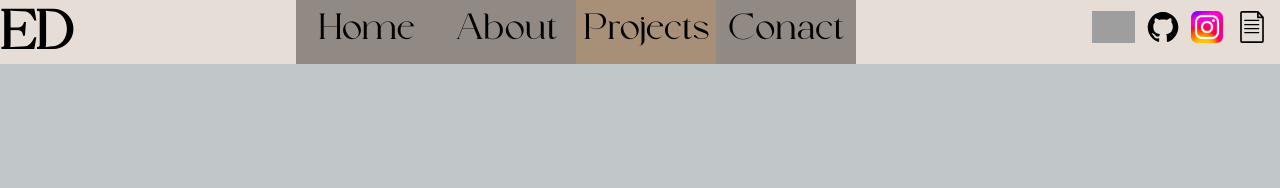
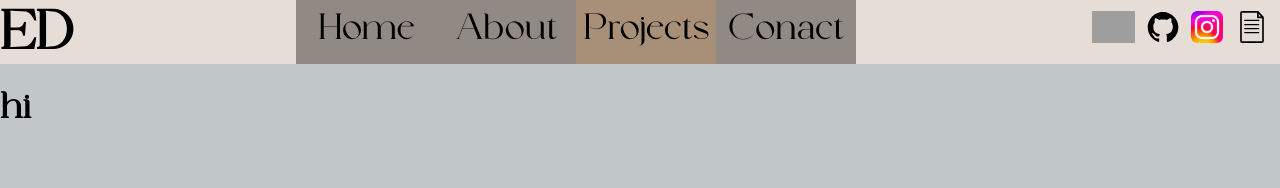
Before and after one commit to EthanDuvall/Portfolio, a React (Create React App) app: page /Projects in a window 1280 px wide. Shown: the top 188 px of the page. Built offline with nearby package versions, Linux system fonts and the light colour scheme; grey boxes are pictures that could not be loaded.

Commit message:
Fixes for deployment

```diff
--- a/src/Components/App/App.js
+++ b/src/Components/App/App.js
@@ -6,7 +6,7 @@
 import insta from "../../Util/Instagram-Icon.png"
 import resume from "../../Util/text70.svg"
 import {Link, NavLink, Route, Routes} from 'react-router-dom'
-import './App.scss'
+import '../App/App.scss'
 
 
 function App() {
@@ -30,6 +30,7 @@
         <Routes>
           <Route path="/" element = {<Home/>}/>
           <Route path = "/About"  element = {<About/>}/>
+          <Route path = "/Projects" element = {<Projects/>}/>
         </Routes>
     </div>
   );
```
